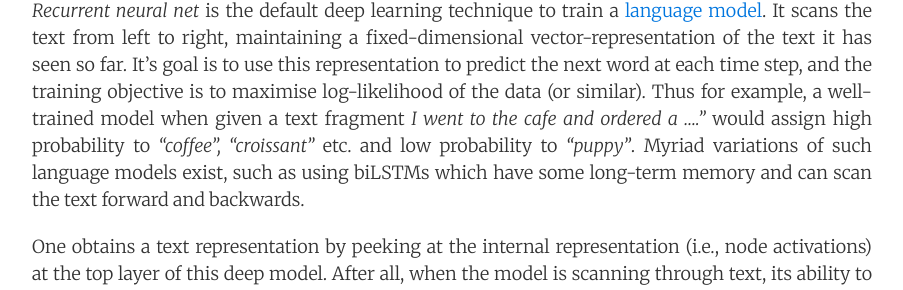
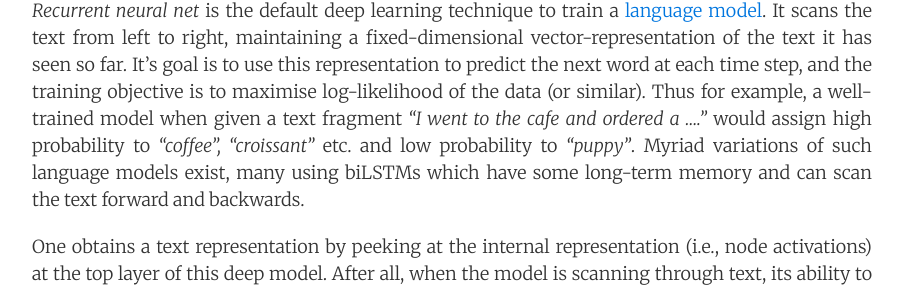
Before and after one commit to offconvex/offconvex.github.io, a Jekyll site: the page built from _posts/2018-06-16-textembeddings.md, in a window 1280 px wide and 900 px high, scrolled down 1539 px. Shown: the part 153-443 px from the top of the window, without its empty margins (188-1091 px from the left). Built offline with Jekyll 4.4.1, drawn with Linux system fonts in a browser that asks for light colours; nearby versions of some CDN libraries; formulas are drawn with MathJax 3; comment, search, counter and statistics services are not loaded; some of the changed text lies outside the part shown.

Commit message:
Update 2018-06-16-textembeddings.md

```diff
--- a/_posts/2018-06-16-textembeddings.md
+++ b/_posts/2018-06-16-textembeddings.md
@@ -26,7 +26,7 @@ Computing such representations is a form of [representation learning as well as
 
  [Topic modeling](https://dl.acm.org/citation.cfm?id=2133826) is a classic technique for unsupervised learning on text and it also yields a vector representation for a paragraph (or longer document), specifically, the vector of "topics" occuring in this document and their relative proportions. Unfortunately, topic modeling is not accurate at producing good representations at the sentence or short paragraph level, and furthermore there appears to be no variant of topic modeling that leads to the good cosine similarity property that we desire.
 
- *Recurrent neural net* is the default  deep learning technique  to train a [language model](https://www.tensorflow.org/tutorials/recurrent). It scans the text from left to right, maintaining a fixed-dimensional vector-representation of the text it has seen so far. It's goal is to use this representation to predict the next word at each time step, and the training objective is to maximise log-likelihood of the data (or similar). Thus for example, a well-trained model when given a text fragment *I went to the cafe and ordered a ...."*   would assign high probability to *"coffee", "croissant"* etc. and low probability to  *"puppy"*. Myriad variations of such language models exist, such as using biLSTMs which have some long-term memory and can scan the text forward and backwards.
+ *Recurrent neural net* is the default  deep learning technique  to train a [language model](https://www.tensorflow.org/tutorials/recurrent). It scans the text from left to right, maintaining a fixed-dimensional vector-representation of the text it has seen so far. It's goal is to use this representation to predict the next word at each time step, and the training objective is to maximise log-likelihood of the data (or similar). Thus for example, a well-trained model when given a text fragment *"I went to the cafe and ordered a ...."*   would assign high probability to *"coffee", "croissant"* etc. and low probability to  *"puppy"*. Myriad variations of such language models exist, many using biLSTMs which have some long-term memory and can scan the text forward and backwards.
 
  One obtains a text representation by peeking at the internal representation (i.e., node activations) at the top layer of this deep model. After all, when the model is scanning through text, its ability to predict  the next word must imply that this internal representation implicitly captures a gist of all it has seen, reflecting rules of grammar, common-sense etc. (e.g., that you don't order a puppy at a cafe). Some notable modern efforts along such lines are [Hierarchichal Neural Autoencoder of Li et al.](https://arxiv.org/abs/1506.01057) as well as [Palangi et al](https://arxiv.org/abs/1502.06922), and  [*Skipthought* of Kiros et al.](https://arxiv.org/abs/1506.06726).
 
@@ -38,6 +38,7 @@ Computing such representations is a form of [representation learning as well as
 In practice, many NLP applications rely on a simple sentence embedding: the average of the embeddings of the words in it. This makes some intuitive sense, because recall that the [Word2Vec paper](https://arxiv.org/pdf/1310.4546.pdf) uses  the following expression (in the their simpler CBOW word embedding)
 
   $$\Pr[w~|~w_1,w_2, w_3, w_4, w_5] \propto \exp(v_w \cdot (\frac{1}{5} \sum_i v_{w_i}). \qquad  (1)$$
+
   which suggests that the sense of a sequence of words is captured via simple average of word vectors.
 
 While this simple average has only fair performance in capturing sentence similarity via cosine similarity, it can be quite powerful in downstream classification tasks (after passing through a single layer neural net)   as shown in a
@@ -79,7 +80,7 @@ Conventional wisdom in information retrieval holds that "frequent words carry le
  Concretely, given the discourse vector $c_s$ that produces sentence $s$, the probability of a word $w$ is emitted in the sentence $s$  is modeled as follows, where $\tilde{c}_{s}  = \beta c_0 + (1-\beta) c_s, c_0 \perp c_s$,
   $\alpha$ and $\beta$ are scalar hyperparameters:
 
- $$ \Pr[w \mid s]  = \alpha p(w) + (1-\alpha) \frac{\exp(<\tilde{c}_{s}, v_w>}{Z_{\tilde{c}_{s}}}, $$
+ $$ \Pr[w \mid s]  = \alpha p(w) + (1-\alpha) \frac{\exp(<\tilde{c}_{s}, v_w>}{Z_{\tilde{c,s}}}, $$
 
   where
 
```
